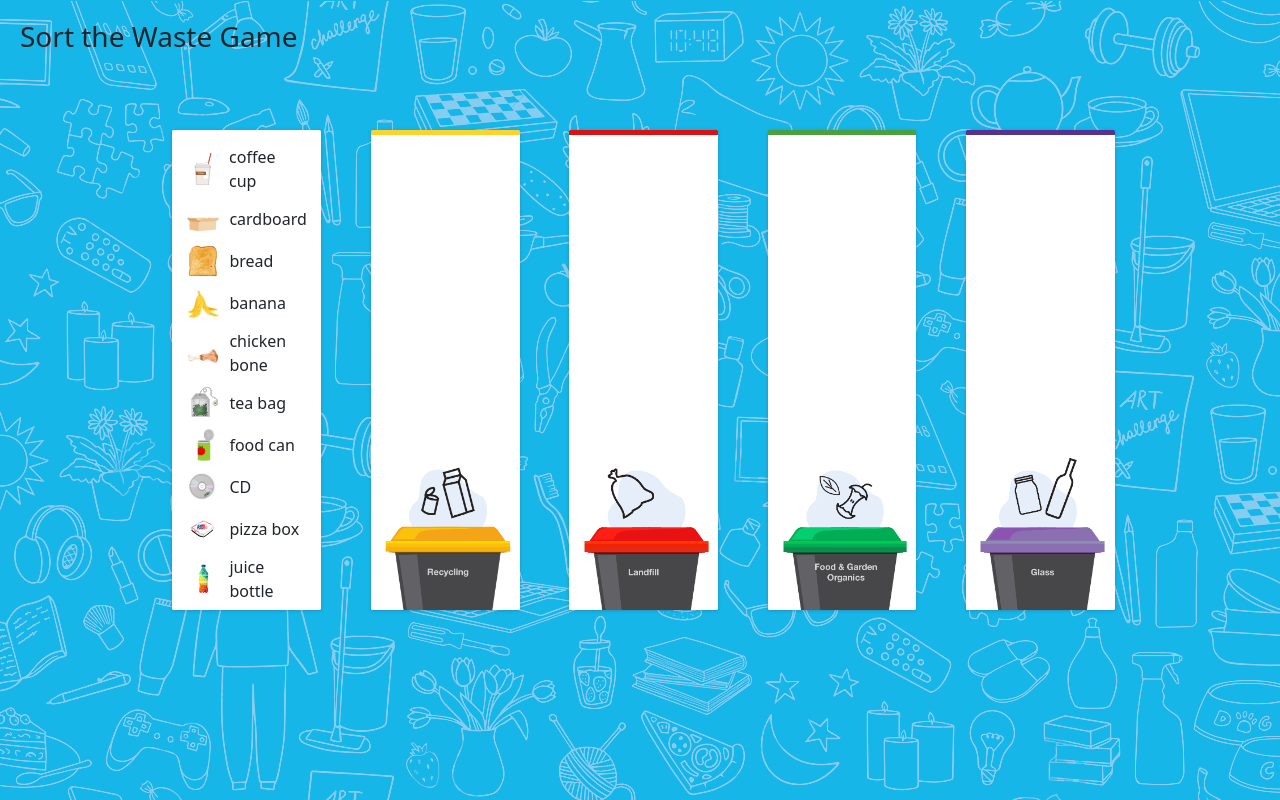
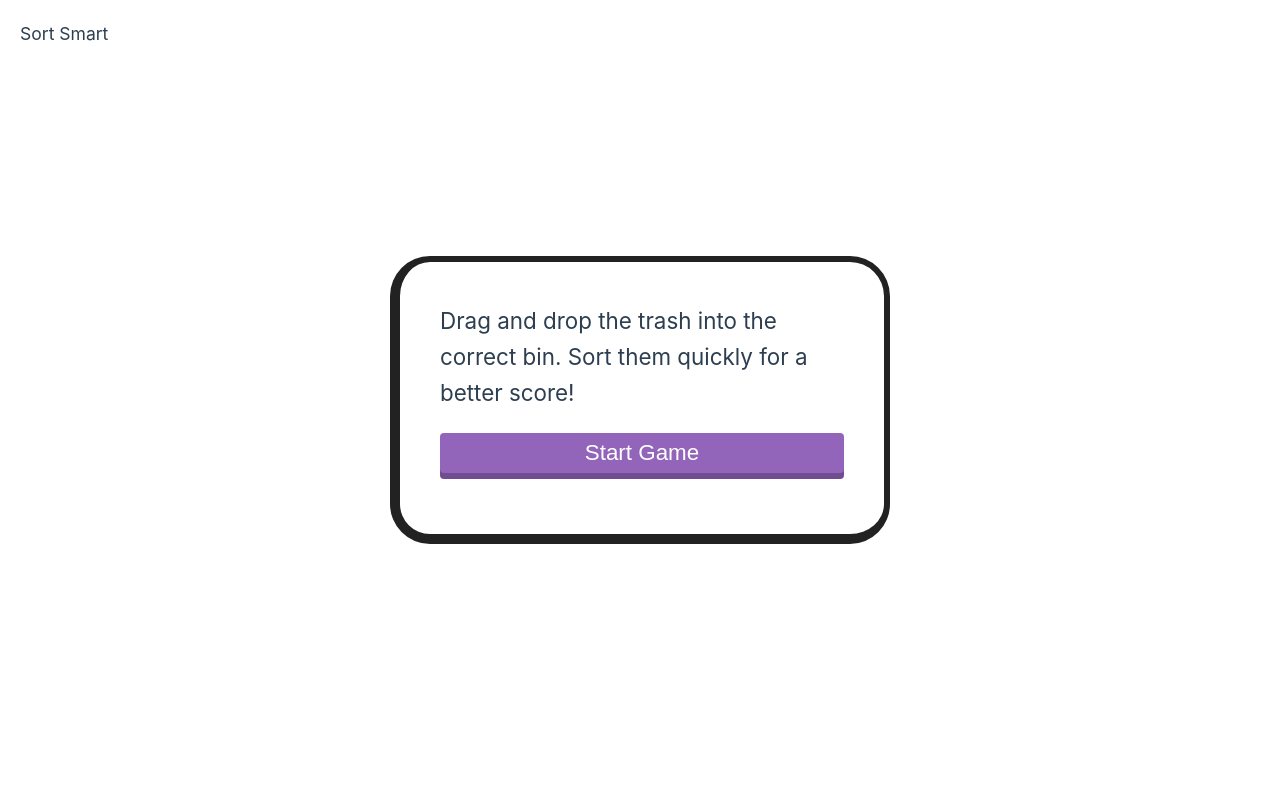
Before and after one commit to wannngkee/Let-us-sort, a Vue app: page / in a window 1280 px wide. Built offline with nearby package versions, Linux system fonts and the light colour scheme.

Commit message:
add card

```diff
--- a/package.json
+++ b/package.json
@@ -7,7 +7,6 @@
     "preview": "vite preview --port 5050"
   },
   "dependencies": {
-    "bootstrap": "^5.1.3",
     "vue": "^3.2.31"
   },
   "devDependencies": {
--- a/src/App.vue
+++ b/src/App.vue
@@ -1,34 +1,43 @@
 <template>
     <body>
       <Header />
-      <!-- <div class='modalSection'>
-      <Modal /> -->
-      <!-- </div> -->
-      <DragnDrop/>
+      <div class='centered' v-if="!active">
+      <Modal :active="active" @toggleStart="toggleStart"/>
+      </div>
+      <div class="main" v-else>
+      <DragnDrop />
+      </div>
     </body>
-
-
   <main>
   </main>
 </template>
 
 <script setup>
+import {ref, computed } from 'vue'
 import Header from './components/Header.vue'
 import Modal from './components/Modal.vue';
 import DragnDrop from './components/DragnDrop.vue'
+let active = ref(false);
+const toggleStart = ()=> {
+  active.value = !active.value
+}
 </script>
-
 
 <style>
 @import './assets/base.css';
-.modalSection {
-  margin: auto;
-  display: flex;
+body{
+  position: relative;
+}
+.centered {
+  position: absolute;
+  left: 50%;
+  top: 50%;
+  transform: translate(-50%, -50%);
 }
 
-body{
+/* body{
   background: #17b5e9 url(./assets/images/bg.png);
-}
+} */
 
 
 /* #app {
--- a/src/components/Header.vue
+++ b/src/components/Header.vue
@@ -2,7 +2,7 @@
   <header class="navbar">
         <div class="head">
           <section class="title">
-            <h3>Sort the Waste Game</h3>
+            <h3>Sort Smart</h3>
           </section>
         </div>
   </header>
@@ -16,7 +16,7 @@
     height: 80px;
     width: 100%;
     padding: 20px;
-    background-color: transparent
+    /* background-color: aliceblue */
 }
 /* .title{
   color: white;
--- a/src/components/Modal.vue
+++ b/src/components/Modal.vue
@@ -1,98 +1,55 @@
 <template>
-  <div class="modal modal-sm active">
-    <div class="modal-overlay" />
-    <div class="modal-container">
-      <div class="modal-header">
-        <div class="modal-title h4">Sort Waste</div>
-      </div>
-      <div class="modal-body">
-        <div class="content h6">
-           Drag and drop the trash into the correct list. Sort them quickly for a better score!
+  <div class="card">
+        <div class="content">
+           Drag and drop the trash into the correct bin. Sort them quickly for a better score!
         </div>
-      </div>
-      <div class="modal-footer">
-      <!-- <img src={require('../assets/poubelles.png')} onClick={imageClick} alt="" /> -->
-        <button
-          class="btn btn-primary" @click="handleClick"
-        > Start Game
-        </button>
-      </div>
-    </div>
+        <button class="startBtn" @click="handleClick"> Start Game</button>
   </div>
 </template>
 
-<script>
-export default {
-  methods: {
-    handleClick() {
-      console.log('click')
-    }
-  }
+<script setup>
+import { defineProps, defineEmits } from "vue";
+const props = defineProps({active: Boolean})
+const emits = defineEmits(["toggleStart"])
+const handleClick = ()=> {
+    emits("toggleStart")
 }
 </script>
 
 <style scoped>
-  .btn:active, .btn.active {
-  background: #4b48d6;
-  border-color: #3634d2;
-  color: #fff;
-  text-decoration: none;
+.card{
+    margin: 0 auto;
+    padding: 30px 40px 50px;
+    font-size: 1.4rem;
+    border-radius: 40px;
+    min-height: 18rem;
+    /* background-color: #f1c40f; */
+    border: 6px solid #222;
+    border-left: 10px solid #222;
+    border-bottom: 10px solid #222;
+    max-width: 500px;
+    display: flex;
+    flex-direction: column;
+    justify-content: space-around;
 }
 
-.btn.btn-primary:active, .btn.btn-primary.active {
-  background: #3a38d2;
-  border-color: #302ecd;
-  color: #fff;
+.startBtn{
+    display: block;
+    width: 100%;
+    height: 40px;;
+    /* padding: 20px; */
+    border: 0;
+    border-radius: 4px;
+    font-size: 1em;
+    color: white;
+    background-color: #9265ba;
+    cursor: pointer;
+    box-shadow: 0 6px #704c90;
 }
 
-.btn.btn-primary:focus, .btn.btn-primary:hover {
-  background: #4240d4;
-  border-color: #3634d2;
-  color: #fff;
-}
-
-.btn.btn-primary {
-  background: #38006b;
-  border-color: #4b48d6;
-  color: #fff;
-}
-
-.btn:focus, .btn:hover {
-  background: #f1f1fc;
-  border-color: #4b48d6;
-  text-decoration: none;
-}
-
-.btn {
-  -webkit-appearance: none;
-  -moz-appearance: none;
-  appearance: none;
-  background: #fff;
-  border: .05rem solid #5755d9;
-  border-radius: .1rem;
-  background-color: #38006b;
-  cursor: pointer;
-  display: inline-block;
-  font-size: .8rem;
-  height: 1.8rem;
-  line-height: 1.2rem;
-  outline: none;
-  padding: .25rem .4rem;
-  text-align: center;
-  text-decoration: none;
-  transition: background .2s, border .2s, box-shadow .2s, color .2s;
-  -webkit-user-select: none;
-  -moz-user-select: none;
-  -ms-user-select: none;
-  user-select: none;
-  vertical-align: middle;
-  white-space: nowrap;
-}
-
-.btn.btn-primary:focus, .btn.btn-primary:hover {
-  background: #fff;
-  border-color: #3634d2;
-  color: #000;
+.startBtn:hover {
+    transform: translateY(4px);
+    box-shadow: 0 2px #704c90;
 }
 
 </style>
--- a/src/main.js
+++ b/src/main.js
@@ -1,6 +1,6 @@
 import { createApp } from "vue";
 import App from "./App.vue";
-import "bootstrap/dist/css/bootstrap.min.css";
-import "bootstrap";
+// import "bootstrap/dist/css/bootstrap.min.css";
+// import "bootstrap";
 
 createApp(App).mount("#app");
```
Also changed, not shown: 1 other file (tests, documents, lock files or other folders).
